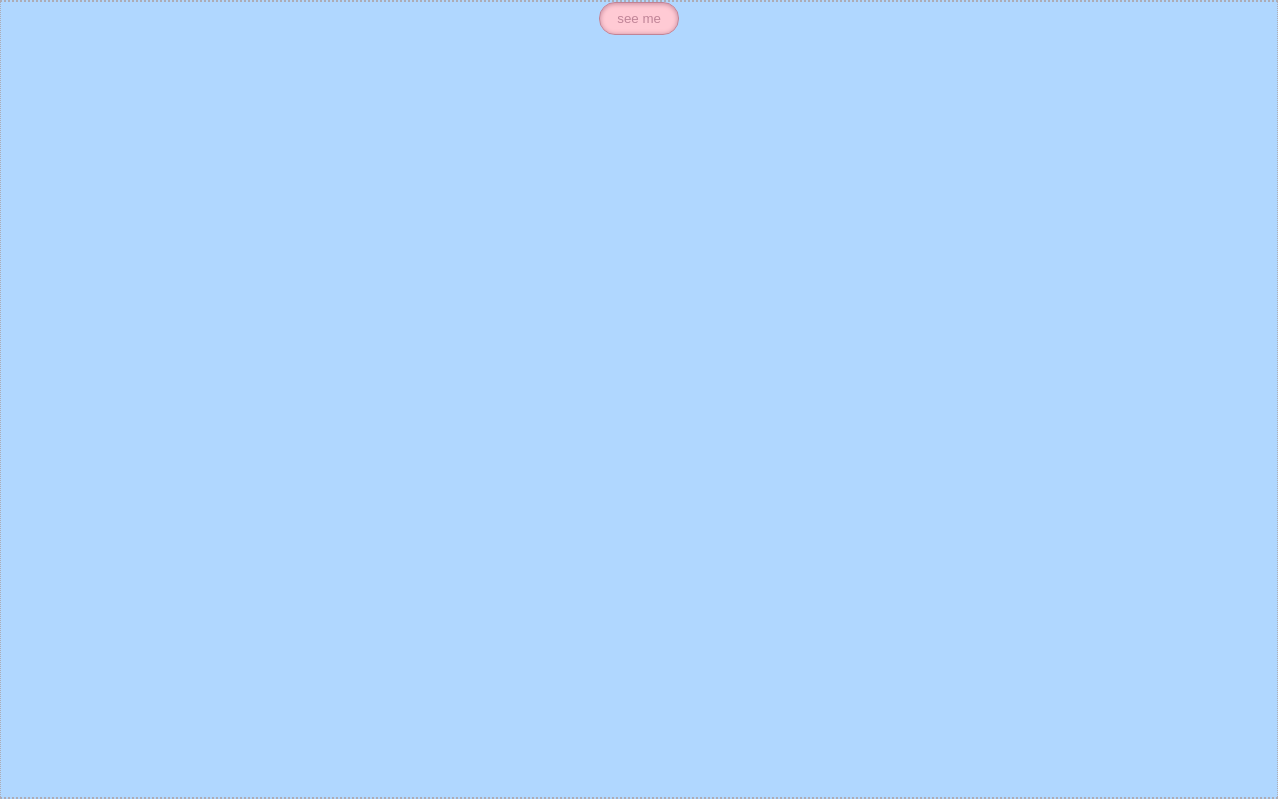
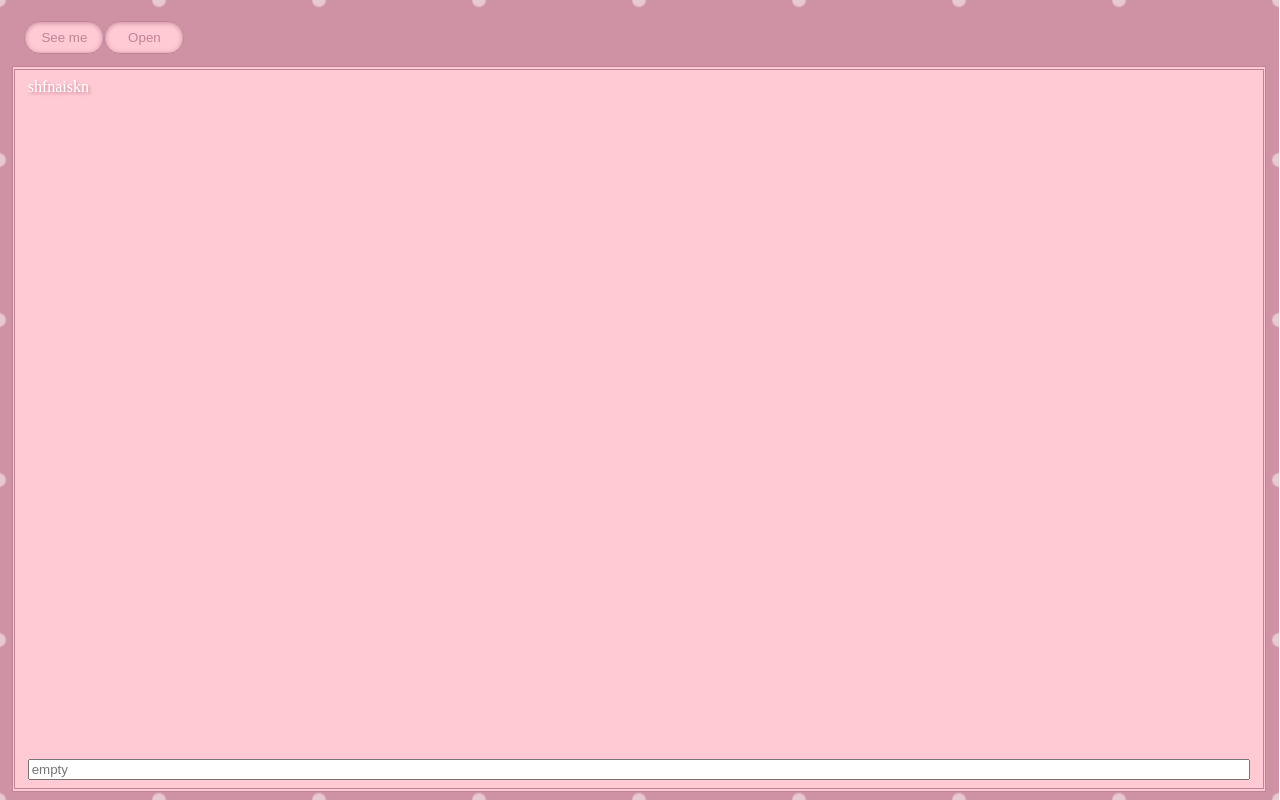
Before and after one commit to CatalinaSorina/Keys, a React (Create React App) app: page / in a window 1280 px wide. Built offline with nearby package versions, Linux system fonts and the light colour scheme.

Commit message:
added proper TabHolder

```diff
--- a/src/App.js
+++ b/src/App.js
@@ -5,11 +5,21 @@ import Paragraphs from './components/Paragraph/Paragraphs';
 import Spinners from './components/Spinners/Spinners';
 import Wrapper from './components/Wrapper/Wrapper';
 import Button from './components/Button/Button';
-// import TabHolder from './components/TabHolder/TabHolder';
+import TabHolder from './components/TabHolder/TabHolder';
 
 const App = () => (
   <Wrapper alignItems="center" fontFamily="Arial">
-    <Tab
+  <TabHolder activeTabIndex={1} >
+    <Tab openTabText="See me">
+      shfnaiskn
+      asfjasnkfm
+    </Tab>
+    <Tab>
+      shfnaiskn
+      <input placeholder="empty" />
+    </Tab>
+  </TabHolder>
+    {/* <Tab
       openTabText="see me"
     >
       <header>Header, in work</header>
@@ -28,7 +38,7 @@ const App = () => (
         />
       </main>
       <footer>bottom</footer>
-    </Tab>
+    </Tab> */}
   </Wrapper>
 );
 
--- a/src/components/Tab/Tab.jsx
+++ b/src/components/Tab/Tab.jsx
@@ -16,6 +16,7 @@ type TabProps = {
   activeButtonStyle?: ButtonProps,
   tabStyle: WrapperProps,
   children: Node,
+  tabHolderAction: Function,
 };
 
 const Tab = ({
@@ -26,6 +27,7 @@ const Tab = ({
   activeButtonStyle,
   tabStyle,
   children,
+  tabHolderAction,
 }: TabProps) => {
   const [active, setActive] = useState(activeTab);
 
@@ -41,12 +43,17 @@ const Tab = ({
     <React.Fragment>
       <Button
         {...buttonCurrentStyle}
-        onClick={() => setActive(!active)}
+        onClick={() => {setActive(!active);tabHolderAction();}}
         text={active && closeTabText ? closeTabText : openTabText}
       />
-      <Wrapper display={active ? displayTab : 'none'} {...restTabStyleCombined}>
-        {children}
-      </Wrapper>
+      {!tabHolderAction && (
+        <Wrapper
+          display={active ? displayTab : 'none'}
+          {...restTabStyleCombined}
+        >
+          {children}
+        </Wrapper>
+      )}
     </React.Fragment>
   );
 };
@@ -54,7 +61,8 @@ const Tab = ({
 Tab.defaultProps = {
   openTabText: 'Open',
   activeTab: false,
-  buttonStyle: {}
+  buttonStyle: {},
+  withTabHolder: false,
 };
 
 export default Tab;
--- a/src/components/Tab/Tab.styles.js
+++ b/src/components/Tab/Tab.styles.js
@@ -1,5 +1,3 @@
-import styled from 'styled-components';
-
 export const activeButtonDefaultStyle = {
   backgroundColor: '#CF92A5',
   textShadow: '0 0.05rem 0.2rem #C08497',
@@ -18,17 +16,3 @@ export const tabDefaultStyle = {
   marginTop: '1vh',
   textShadow: '0.1rem 0.1rem 0.2rem #C08497',
 };
-
-export const TabWrapper = styled.div`
-  background-image: radial-gradient(rgba(0, 0, 0, 0.5) 5%, transparent 7%),
-    radial-gradient(rgba(255, 255, 255, 0.5) 5%, transparent 7%);
-  background-color: #cf92a5;
-  background-position: 0 0, 5rem 5rem;
-  background-size: 10rem 10rem;
-  width: 98vw;
-  height: 98vh;
-  position: absolute;
-  margin: 0;
-  top: 0;
-  padding: 1vh 1vw;
-`;
--- a/src/components/TabHolder/TabHolder.jsx
+++ b/src/components/TabHolder/TabHolder.jsx
@@ -1,30 +1,69 @@
 //@flow
-import React from 'react';
-import type styled from 'styled-components';
-import TabHolderStyled from './TabHolder.styles';
+import React, { useState, cloneElement } from 'react';
+import type { Node } from 'react';
+import Wrapper from '../Wrapper/Wrapper';
+import type { WrapperProps } from '../Wrapper/Wrapper';
+import { combineStyle } from '../../data/utils';
+import { tabHolderDefaultStyle,tabDefaultStyle,backgroundDefaultStyle } from './TabHolder.styles';
 
 export type TabHolderProps = {
-  display: string,
-  inline: boolean,
-  holderStyledComponent?: styled,
+  activeTabIndex: number,
+  removeInline: boolean,
+  tabHolderStyle?: WrapperProps,
+  backgroundStyle?: WrapperProps,
+  children: Node,
 };
 
-const TabHolder = (props: TabHolderProps): TabHolderStyled => {
-  const { display, inline, holderStyledComponent } = props;
+const TabHolder = ({ activeTabIndex, removeInline, tabHolderStyle, backgroundStyle, children }: TabHolderProps) => {
+  const [activeTab, setActiveTab] = useState(activeTabIndex);
+
+  const tabHolderStyleCombined = combineStyle(tabHolderStyle,tabHolderDefaultStyle);
+  const {display, flexDirection, width, height, ...restTabHolderStyle} = tabHolderStyleCombined;
+  const backgroundStyleCombined = combineStyle(backgroundStyle,backgroundDefaultStyle);
+  const tabDefaultStyleCombined = combineStyle(tabDefaultStyle,tabDefaultStyle);
+
+  const tabs = children ? React.Children.map(children, (tab, i) => {
+    if (tab.type.name === 'Tab') {
+      return i === activeTab
+        ? cloneElement(tab, { tabHolderAction: ()=>setActiveTab(-1) })
+        : cloneElement(tab, { tabHolderAction: ()=>setActiveTab(i) });
+    }
+  }):[];
 
   return (
-    <TabHolderStyled
-      display={display}
-      inline={inline}
-      styledComponent={holderStyledComponent}
-      {...(props: any)}
-    />
+    <Wrapper
+      display='flex'
+      flexDirection={removeInline ? 'row':'column' }
+      {...backgroundStyleCombined}
+    >
+      <Wrapper
+        display='flex'
+        flexDirection={removeInline ? 'column':'row' }
+        width={ tabHolderStyle && tabHolderStyle.hasOwnProperty('width')?
+          tabHolderStyle.width
+          :(removeInline ? 'auto':'98%')
+        }
+        height={ tabHolderStyle && tabHolderStyle.hasOwnProperty('height')?
+          tabHolderStyle.height
+          :(removeInline ? '95%':'auto')
+        }
+        {...restTabHolderStyle}
+      >
+        {tabs.map(tab=>tab)}
+      </Wrapper>
+
+      {activeTab !== -1 &&
+      <Wrapper {...combineStyle(tabs[activeTab].props.tabStyle,tabDefaultStyle)}>
+        {tabs[activeTab].props.children}
+      </Wrapper>}
+
+    </Wrapper>
   );
 };
 
 TabHolder.defaultProps = {
-  display: 'flex',
-  inline: false,
+  activeTabIndex: 0,
+  inline: true,
 };
 
 export default TabHolder;
--- a/src/components/TabHolder/TabHolder.styles.js
+++ b/src/components/TabHolder/TabHolder.styles.js
@@ -1,13 +1,41 @@
-import styled from 'styled-components';
-import { TabHolderProps } from './TabHolder';
+export const tabHolderDefaultStyle = {
+  display: 'flex',
+  flexDirection: 'row',
+  width: '98%',
+  height: 'auto',
+  border: 'none',
+  padding: '1%',
+  justifyContent: 'flex-start',
+  alignItems: 'flex-start',
+  backgroundColor: 'none'
+};
 
-const TabHolderStyled = styled.div`
-  ${({ display, inline, styledComponent }:TabHolderProps): string => `
-        display: ${display};
-        flex-direction: ${inline ? 'row' : 'column'}
+export const tabDefaultStyle = {
+  width: '95.5vw',
+  height: '88vh',
+  borderWidth: '0.5vh 0.28vw',
+  borderStyle: 'double',
+  borderColor: '#C08497',
+  backgroundColor: '#FFCAD4',
+  color: '#FFFFFF',
+  padding: '1vh 1vw',
+  marginTop: '1vh',
+  textShadow: '0.1rem 0.1rem 0.2rem #C08497',
+}
 
-        ${styledComponent ? styledComponent : ''}
-    `}
-`;
-
-export default TabHolderStyled;
+export const backgroundDefaultStyle = {
+  justifyContent: 'flex-start',
+  alignItems: 'flex-start',
+  backgroundImage: `radial-gradient(rgba(0, 0, 0, 0.5) 5%, transparent 7%),
+    radial-gradient(rgba(255, 255, 255, 0.5) 5%, transparent 7%)`,
+  backgroundColor: '#cf92a5',
+  backgroundPosition: '0 0, 5rem 5rem',
+  backgroundSize: '10rem 10rem',
+  width: '98vw',
+  height: '98vh',
+  position: 'absolute',
+  margin: '0',
+  top: '0',
+  padding: '1vh 1vw',
+  border: 'none',
+};
--- a/src/components/Wrapper/Wrapper.jsx
+++ b/src/components/Wrapper/Wrapper.jsx
@@ -25,6 +25,9 @@ export type WrapperProps = {
   boxShadow: string,
   background?: string,
   backgroundColor: string,
+  backgroundImage: string,
+  backgroundPosition: string,
+  backgroundSize: string,
   overflow: string,
   cursor: string,
   zIndex: string,
@@ -65,6 +68,9 @@ const Wrapper = (props: WrapperProps): WrapperStyle => {
     boxShadow,
     background,
     backgroundColor,
+    backgroundImage,
+    backgroundPosition,
+    backgroundSize,
     overflow,
     cursor,
     zIndex,
@@ -105,6 +111,9 @@ const Wrapper = (props: WrapperProps): WrapperStyle => {
         boxShadow,
         background,
         backgroundColor,
+        backgroundImage,
+        backgroundPosition,
+        backgroundSize,
         overflow,
         cursor,
         zIndex,
@@ -146,6 +155,9 @@ Wrapper.defaultProps = {
   borderColor: '#ADACB5',
   boxShadow: 'none',
   backgroundColor: '#B0D7FF',
+  backgroundImage: '',
+  backgroundPosition: '',
+  backgroundSize: '',
   overflow: 'auto',
   cursor: 'default',
   zIndex: '',
--- a/src/components/Wrapper/Wrapper.styles.js
+++ b/src/components/Wrapper/Wrapper.styles.js
@@ -23,6 +23,9 @@ type WrapperStyleProps = {
     borderColor: string,
     boxShadow: string,
     background?: string,
+    backgroundImage: string,
+    backgroundPosition: string,
+    backgroundSize: string,
     backgroundColor: string,
     overflow: string,
     cursor: string,
@@ -72,6 +75,9 @@ export const WrapperStyle = styled.div`
     ${addStyle.background
         ? `background: ${addStyle.background};`
         : `background-color: ${addStyle.backgroundColor};`}
+    background-image: ${addStyle.backgroundImage};
+    background-position: ${addStyle.backgroundPosition};
+    background-size: ${addStyle.backgroundSize};
     overflow: ${addStyle.overflow};
     cursor: ${addStyle.cursor};
     z-index: ${addStyle.zIndex};
```
